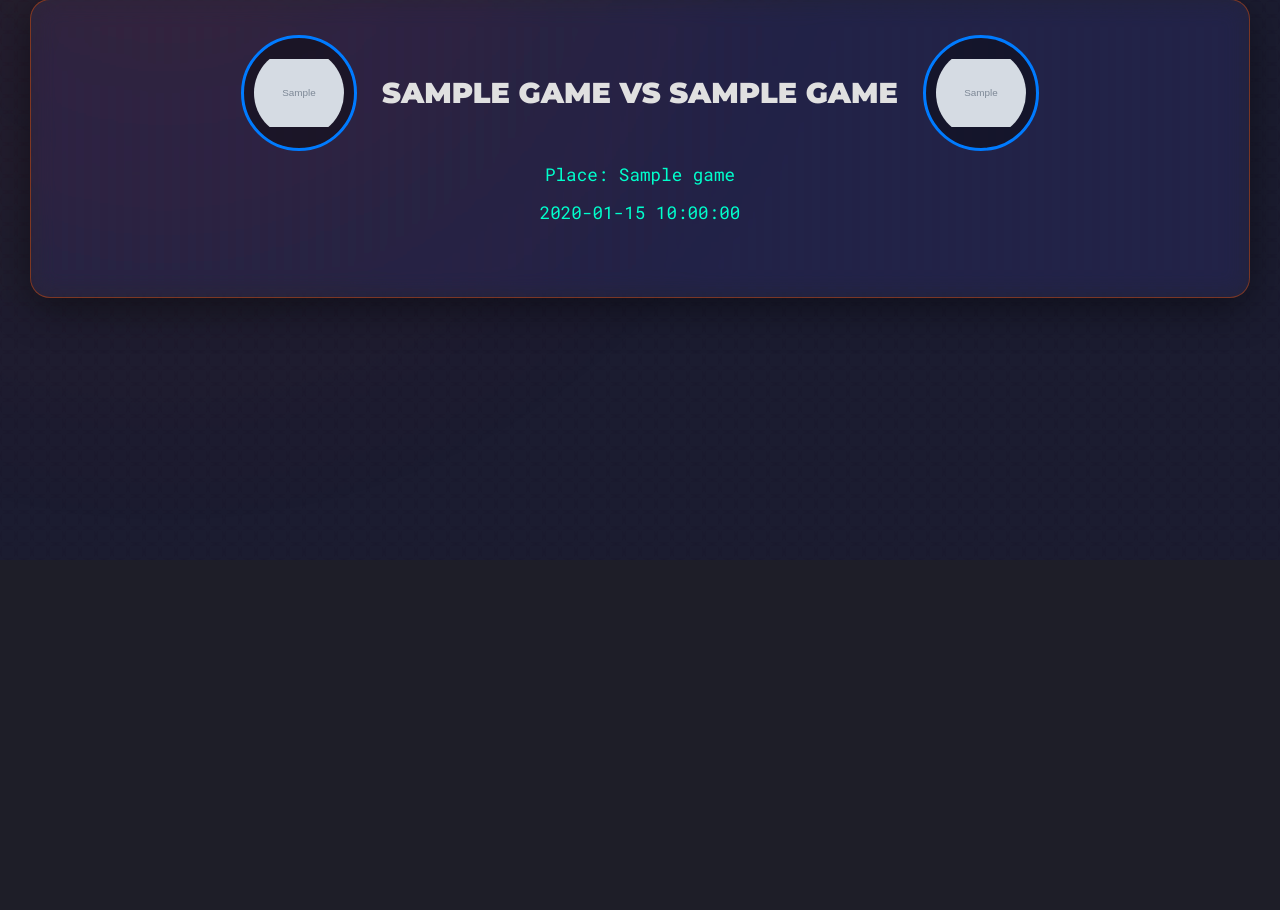
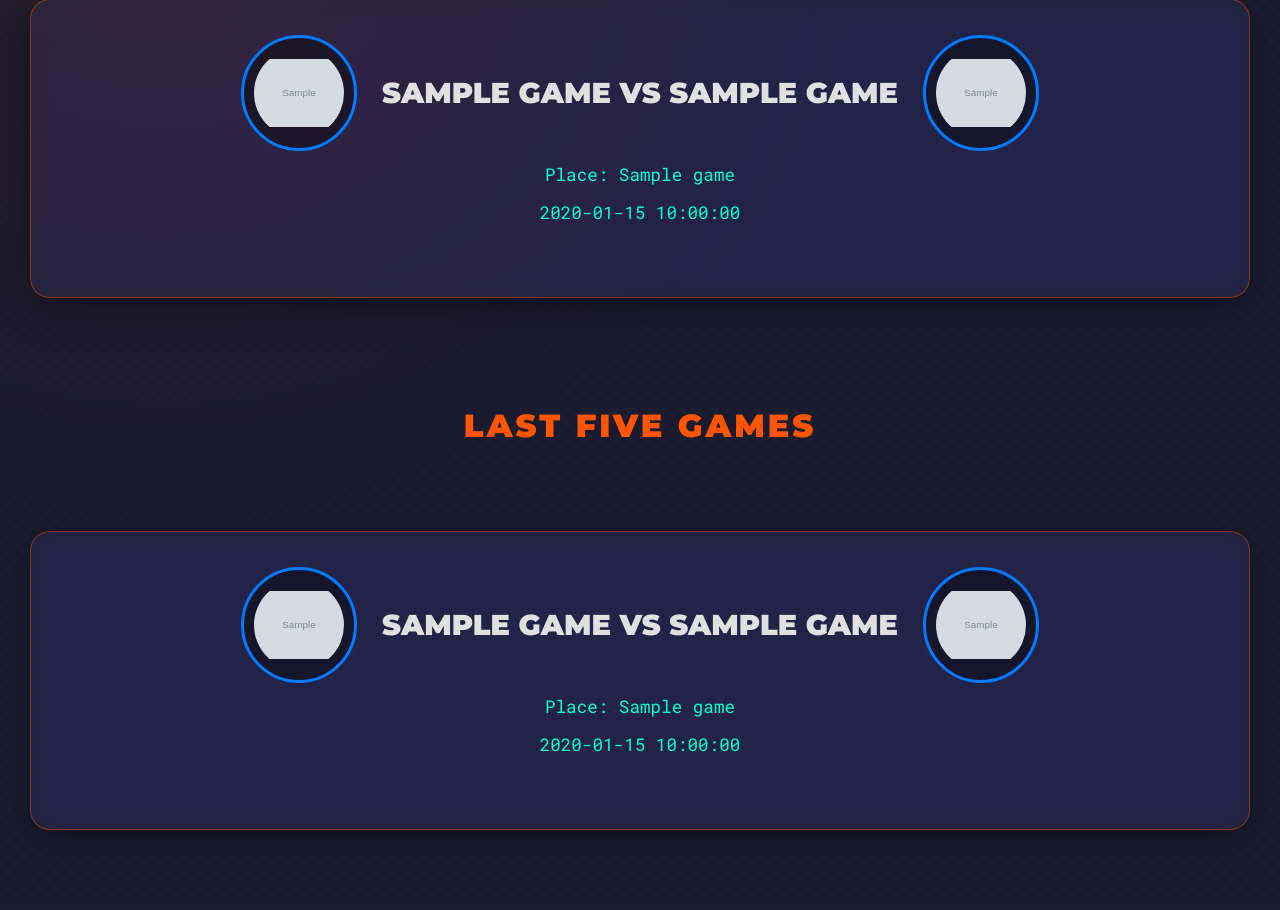
Before and after one commit to oswitek/Flask-NBA-project, a Flask app: template FlaskProject/templates/index.html in a window 1280 px wide. Shown: the part 240-1150 px from the top of the page. Before the commit the page ends 545 px from the top, so only its background shows below. Run offline with Flask 3, Linux system fonts and the light colour scheme; the template is opened without the code that fills it: most values are stand-ins (such as "Sample title", 1, 10 or a date in 2020); grey boxes marked "Sample" are stand-in pictures.

Commit message:
added last 5 games to index

```diff
--- a/FlaskProject/app.py
+++ b/FlaskProject/app.py
@@ -12,14 +12,15 @@ app = Flask(__name__)
 def index():
     today_date = datetime.today().strftime('%Y-%m-%d')
     today_games = None
+    last_5_games = None
 
     try:
         fetch_today_games_to_db(today_date)
-        today_games = get_today_games_from_db(today_date)
+        today_games, last_5_games = get_today_games_from_db(today_date)
     except Exception as e:
         print("Wystąpił błąd przy fetch_today_games_to_db", e)
 
-    return render_template('index.html', games=today_games)
+    return render_template('index.html', games=today_games, last_games=last_5_games)
 
 
 @app.route('/players')
@@ -50,7 +51,6 @@ def players_charts():
 
     active_status_str = request.args.get('active_status', 'None')
 
-
     if active_status_str == 'true':
         active_status = True
     elif active_status_str == 'false':
--- a/FlaskProject/static/styles.css
+++ b/FlaskProject/static/styles.css
@@ -139,7 +139,7 @@ nav a {
 	padding-bottom: 8px;
 	text-transform: uppercase;
 	letter-spacing: 1.5px;
-	cursor: pointer; /* Dodano cursor: pointer */
+	cursor: pointer;
 }
 
 nav a::after {
@@ -161,7 +161,7 @@ nav a:hover::after {
 
 nav a:hover {
 	color: var(--primary-color);
-	text-shadow: none; /* Usunięto text-shadow dla nawigacji */
+	text-shadow: none;
 	transform: translateY(-3px);
 }
 
@@ -186,7 +186,7 @@ nav a:hover {
 	transition: transform 0.4s ease, box-shadow 0.4s ease, border-color 0.4s ease;
 	position: relative;
 	overflow: hidden;
-	cursor: pointer; /* Dodano cursor: pointer */
+	cursor: pointer;
 }
 .game-card::before {
 	content: '';
@@ -230,7 +230,7 @@ nav a:hover {
 	font-size: 1.8em;
 	font-weight: 900;
 	color: var(--light-text);
-	text-shadow: none; /* Usunięto text-shadow */
+	text-shadow: none;
 	text-transform: uppercase;
 }
 
--- a/FlaskProject/templates/index.html
+++ b/FlaskProject/templates/index.html
@@ -2,10 +2,7 @@
 <html lang="en">
 <head>
     <meta charset="UTF-8" />
-		<link
-			rel="stylesheet"
-			href="{{ url_for('static', filename='styles.css') }}"
-		/>
+    <link rel="stylesheet" href="{{ url_for('static', filename='styles.css') }}" />
     <title>NBA Games</title>
 </head>
 <body>
@@ -40,14 +37,10 @@
                 </div>
 
                 <div class="collapsible-content">
-						{% if game.top_home_player_fullname and
-						game.top_away_player_fullname %}
+                    {% if game.top_home_player_fullname and game.top_away_player_fullname %}
                     <div class="player-info">
                         <div class="player-column">
-								<img
-									src="{{ game.top_home_player_photo_URL }}"
-									class="player-photo"
-								/>
+                            <img src="{{ game.top_home_player_photo_URL }}" class="player-photo" />
                             <div class="player-text">
                                 <div>{{ game.top_home_player_fullname }}</div>
                                 <div>PPG: {{ game.top_home_player_points_per_game }}</div>
@@ -55,10 +48,7 @@
                         </div>
                         <div class="vs-text">VS</div>
                         <div class="player-column">
-								<img
-									src="{{ game.top_away_player_photo_URL }}"
-									class="player-photo"
-								/>
+                            <img src="{{ game.top_away_player_photo_URL }}" class="player-photo" />
                             <div class="player-text">
                                 <div>{{ game.top_away_player_fullname }}</div>
                                 <div>PPG: {{ game.top_away_player_points_per_game }}</div>
@@ -67,13 +57,14 @@
                     </div>
                     {% else %}
                     <p>No players to match</p>
-						{% endif %} {% if game.odds %}
+                    {% endif %}
+
+                    {% if game.odds %}
                     <p>Booker: {{ game.odds.booker_name }}</p>
                     <ul>
                         {% for outcome in game.odds.outcomes %}
                         <li>
-								{{ outcome.team }} - Odds: {{ outcome.odds }} (Trend: {{
-								outcome.trend }})
+                            {{ outcome.team }} - Odds: {{ outcome.odds }} (Trend: {{ outcome.trend }})
                         </li>
                         {% endfor %}
                     </ul>
@@ -88,6 +79,70 @@
         <p>There are no scheduled games today!</p>
         {% endif %}
     </div>
+	<h1>Last five games</h1>
+    <div class="container">
+        {% if last_games %}
+        <div class="game-list">
+            {% for game in last_games %}
+            <div class="game-card">
+                <div class="game-header">
+                    <div class="game-display">
+                        <img src="{{ game.home_team_logo_URL }}" class="team-logo" />
+                        {{ game.home_team_name }} VS {{ game.away_team_name }}
+                        <img src="{{ game.away_team_logo_URL }}" class="team-logo" />
+                    </div>
+
+                    <div class="game-info">
+                        <p>Place: {{ game.arena_name }}</p>
+                        {% if game.game_date_est %}
+                            <p>{{ game.game_date_est }}</p>
+                        {% else %}
+                            <p>No time aligned</p>
+                        {% endif %}
+                    </div>
+
+                    <div class="collapsible-content">
+                        {% if game.top_home_player_fullname and game.top_away_player_fullname %}
+                        <div class="player-info">
+                            <div class="player-column">
+                                <img src="{{ game.top_home_player_photo_URL }}" class="player-photo" />
+                                <div class="player-text">
+                                    <div>{{ game.top_home_player_fullname }}</div>
+                                    <div>PPG: {{ game.top_home_player_points_per_game }}</div>
+                                </div>
+                            </div>
+                            <div class="vs-text">VS</div>
+                            <div class="player-column">
+                                <img src="{{ game.top_away_player_photo_URL }}" class="player-photo" />
+                                <div class="player-text">
+                                    <div>{{ game.top_away_player_fullname }}</div>
+                                    <div>PPG: {{ game.top_away_player_points_per_game }}</div>
+                                </div>
+                            </div>
+                        </div>
+                        {% else %}
+                        <p>No players to match</p>
+                        {% endif %}
+
+                        {% if game.odds %}
+                        <p>Booker: {{ game.odds.booker_name }}</p>
+                        <ul>
+                            {% for outcome in game.odds.outcomes %}
+                            <li>
+                                {{ outcome.team }} - Odds: {{ outcome.odds }} (Trend: {{ outcome.trend }})
+                            </li>
+                            {% endfor %}
+                        </ul>
+                        {% else %}
+                        <p>No odds available</p>
+                        {% endif %}
+                    </div>
+                </div>
+            </div>
+            {% endfor %}
+        </div>
+        {% endif %}
+    </div>
 
     <script src="{{ url_for('static', filename='app.js') }}"></script>
 </body>
```
Also changed, not shown: FlaskProject/database_api_connection.py (+4 -3 lines), FlaskProject/database_tables.py (+14 -0 lines), FlaskProject/test-debug-functions.py (+9 -4 lines), FlaskProject/static/app.js (line endings or trailing spaces). Lines whose indentation alone changed are shown as unchanged.
